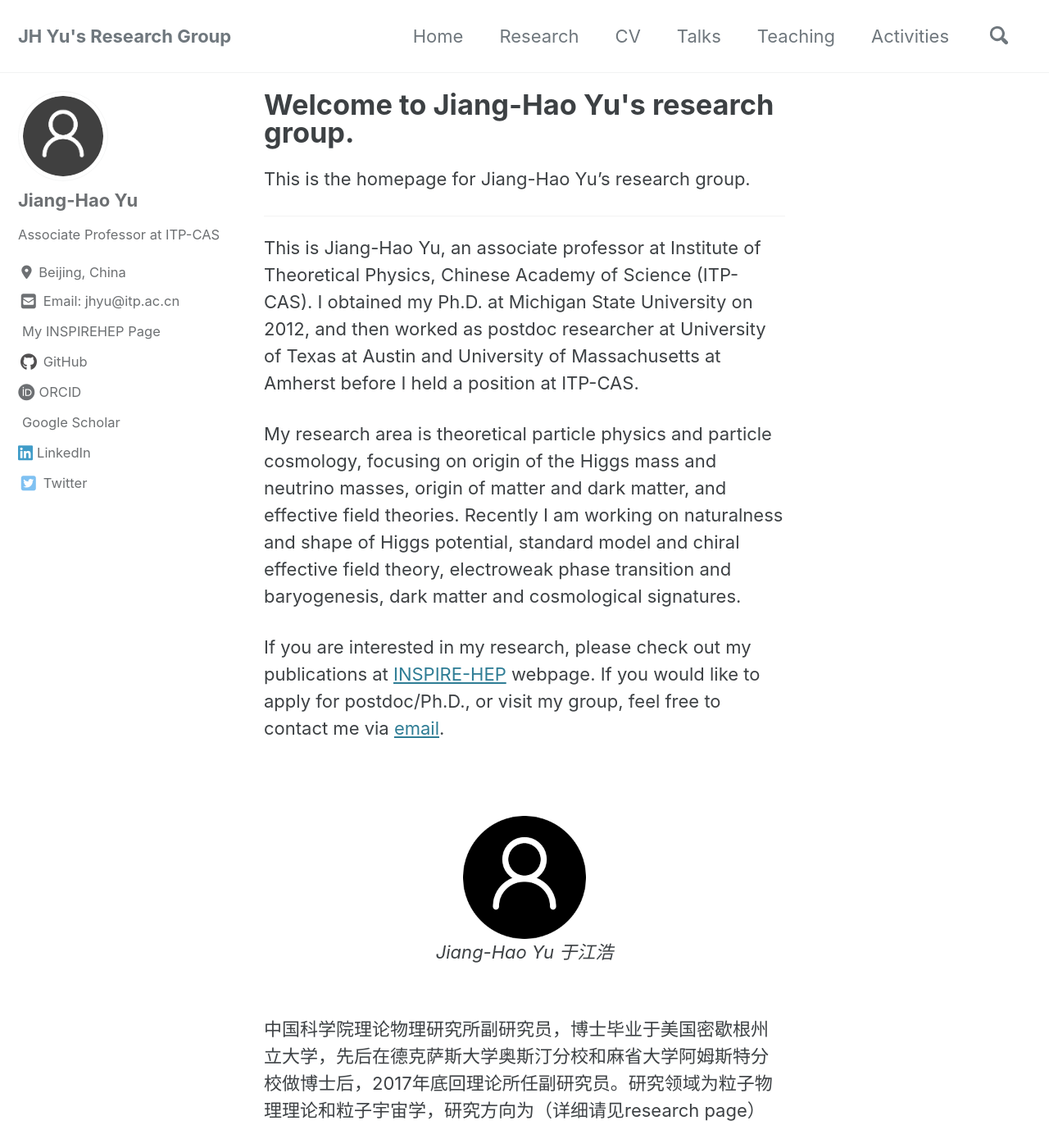
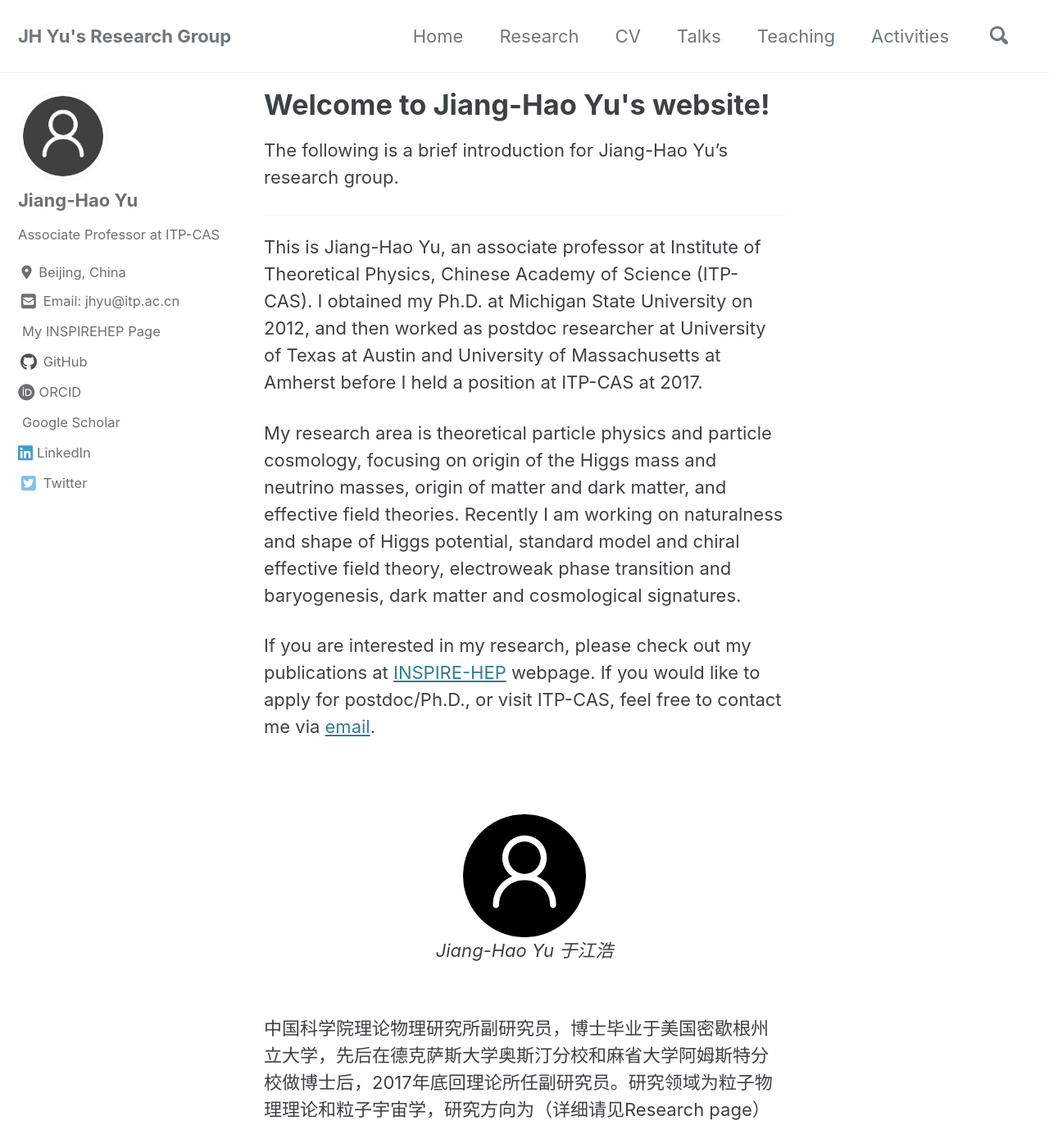
Before and after one commit to jhyu-itp/jhyu-itp.github.io, a Jekyll site: the page built from _pages/index.md, in a window 1280 px wide and 1400 px high. Shown: the whole window at 82% size. Built offline with Jekyll 4.4.1, drawn with Linux system fonts in a browser that asks for light colours; cached includes are drawn as plain includes; nearby versions of some CDN libraries; a style sheet for code colours, icons or effects is not loaded; some of the changed text lies outside the part shown.

Commit message:
Update index.md

```diff
--- a/_pages/index.md
+++ b/_pages/index.md
@@ -2,7 +2,7 @@
 layout: home
 author_profile: true
 permalink: /
-title: Welcome to Jiang-Hao Yu's research group.
+title: Welcome to Jiang-Hao Yu's website!
 
 # Delete next lines if you prefer not to have a feature row
 feature_row_title: PI 简介
@@ -17,16 +17,16 @@ feature_row:
 
 
 
-This is the homepage for Jiang-Hao Yu's research group.
+The following is a brief introduction for Jiang-Hao Yu's research group.
 
 
 -----------------
 
-This is Jiang-Hao Yu, an associate professor at Institute of Theoretical Physics, Chinese Academy of Science (ITP-CAS). I obtained my Ph.D. at Michigan State University on 2012, and then worked as postdoc researcher at University of Texas at Austin and University of Massachusetts at Amherst before I held a position at ITP-CAS.
+This is Jiang-Hao Yu, an associate professor at Institute of Theoretical Physics, Chinese Academy of Science (ITP-CAS). I obtained my Ph.D. at Michigan State University on 2012, and then worked as postdoc researcher at University of Texas at Austin and University of Massachusetts at Amherst before I held a position at ITP-CAS at 2017.
 
 My research area is theoretical particle physics and particle cosmology, focusing on origin of the Higgs mass and neutrino masses, origin of matter and dark matter, and effective field theories. Recently I am working on naturalness and shape of Higgs potential, standard model and chiral effective field theory, electroweak phase transition and baryogenesis, dark matter and cosmological signatures.
 
-If you are interested in my research, please check out my publications at [INSPIRE-HEP](https://inspirehep.net/authors/1066117) webpage. If you would like to apply for postdoc/Ph.D., or visit my group, feel free to contact me via [email](jhyu@itp.ac.cn).
+If you are interested in my research, please check out my publications at [INSPIRE-HEP](https://inspirehep.net/authors/1066117) webpage. If you would like to apply for postdoc/Ph.D., or visit ITP-CAS, feel free to contact me via [email](jhyu@itp.ac.cn).
 
 
 <br />
@@ -37,7 +37,7 @@ If you are interested in my research, please check out my publications at [INSPI
     <em>Jiang-Hao Yu 于江浩 </em>
 </p>
 <br />
-中国科学院理论物理研究所副研究员，博士毕业于美国密歇根州立大学，先后在德克萨斯大学奥斯汀分校和麻省大学阿姆斯特分校做博士后，2017年底回理论所任副研究员。研究领域为粒子物理理论和粒子宇宙学，研究方向为（详细请见research page）
+中国科学院理论物理研究所副研究员，博士毕业于美国密歇根州立大学，先后在德克萨斯大学奥斯汀分校和麻省大学阿姆斯特分校做博士后，2017年底回理论所任副研究员。研究领域为粒子物理理论和粒子宇宙学，研究方向为（详细请见Research page）
 
 1. 质量起源：希格斯粒子和中微子的质量起源
 
@@ -79,7 +81,9 @@ In this group, there are two postdocs:
   <img src="/images/p1.jpg" width="30%" height=480/>
 </p> -->
 <br />
+
 and four graduate students:
+
 <br />
 <p align="center">
 <table>
@@ -124,10 +128,4 @@ Two visiting undergraduate students:
 </table>
 </center>
 
-<br />
-
 -----------------
-
-<br />
-
-Regarding to postdoc hiring, perspective graduate student, please contact Jiang-Hao Yu for details.
```
Also changed, not shown: other parts of _pages/index.md (+4 -2 lines).
